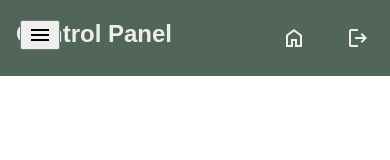
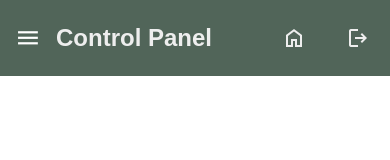
Before and after one commit to Mihuy1/GreenCart, a website: page html/admin.html in a window 390 px wide. Drawn offline with nearby package versions, Linux system fonts and the light colour scheme; no server answers; a web font is replaced by a local one.

Commit message:
Update sidebar layout and hamburger menu styling

```diff
--- a/css/admin.css
+++ b/css/admin.css
@@ -48,6 +48,10 @@ h6 {
   position: sticky;
   top: 0;
   z-index: 1000;
+}
+
+.navbar div {
+  align-items: center;
 }
 
 .navbar h2 {
@@ -341,8 +345,6 @@ form {
   margin-left: auto;
   margin-right: auto;
   margin-top: 20px;
-  /*min-width: 250px;
-  min-height: 250px;*/
   width: 250px;
   height: 250px;
 }
@@ -429,8 +431,16 @@ form {
   color: red;
 }
 
-.hamburger {
+.hamburger-logo {
   display: none;
+  margin-left: 1rem;
+  cursor: pointer;
+  transform: scale(1.1);
+  transition: transform 0.3s ease-in-out;
+}
+
+.hamburger-logo .hamburger:hover {
+  transform: scale(1.2);
 }
 
 @media screen and (max-width: 1130px) {
@@ -454,25 +464,20 @@ form {
     transform: translateX(0);
   }
 
-  .sidebar.active {
-    transform: translateX(0);
-  }
-
   .aside-options {
     width: 80%;
   }
 
-  .hamburger {
-    display: block;
-    position: fixed;
-    top: 20px;
-    left: 20px;
-    z-index: 1001;
-    cursor: pointer;
+  .navbar div {
+    display: flex;
   }
 
-  .foods {
-    margin: auto;
+  .hamburger-logo {
+    display: block;
+  }
+
+  .hamburger {
+    z-index: 1001;
   }
 }
 
@@ -481,10 +486,6 @@ form {
     width: 100%;
     padding: 0;
     margin: 0 auto;
-  }
-
-  .foods {
-    margin: auto;
   }
 }
 
@@ -499,18 +500,6 @@ form {
     width: 100%;
   }
 
-  .sidebar {
-    display: block;
-    position: fixed;
-    top: 0;
-    transform: translateX(-100%);
-    width: 50%;
-    height: 100%;
-    z-index: 1000;
-    background-color: white;
-    transition: transform 0.3s ease;
-  }
-
   .sidebar.active {
     transform: translateX(0);
   }
@@ -521,19 +510,6 @@ form {
 
   .aside-options {
     width: 80%;
-  }
-
-  .hamburger {
-    display: block;
-    position: fixed;
-    top: 20px;
-    left: 20px;
-    z-index: 1001;
-    cursor: pointer;
-  }
-
-  .foods {
-    margin: auto;
   }
 }
 
@@ -561,10 +537,6 @@ form {
   .sidebar {
     display: none;
   }
-
-  .foods {
-    margin: auto;
-  }
 }
 .button-option img {
   margin-right: 12px;
--- a/css/style.css
+++ b/css/style.css
@@ -1,3 +1,13 @@
+:root {
+  font-family: Inter, sans-serif;
+  font-feature-settings: 'liga' 1, 'calt' 1; /* fix for Chrome */
+}
+@supports (font-variation-settings: normal) {
+  :root {
+    font-family: InterVariable, sans-serif;
+  }
+}
+
 body {
   margin: 0;
   padding: 0;
@@ -39,6 +49,10 @@ h6 {
   position: sticky;
   top: 0;
   z-index: 1000;
+}
+
+.navbar div {
+  align-items: center;
 }
 
 .navbar h2 {
@@ -201,7 +215,7 @@ form {
   display: flex;
   flex-direction: column;
   margin-top: 55px;
-  flex: 0 0 18%;
+  flex: 0 0 300px;
   background-color: white;
   box-shadow: 0 10px 30px rgba(68, 74, 107, 0.3);
   border-radius: 20px;
@@ -326,10 +340,8 @@ form {
   margin-left: auto;
   margin-right: auto;
   margin-top: 20px;
-  min-width: 250px;
-  min-height: 250px;
-  max-height: 250px;
-  max-width: 250px;
+  width: 250px;
+  height: 250px;
 }
 
 .foods article h3,
@@ -400,6 +412,18 @@ form {
   border-radius: 50%;
 }
 
+.hamburger-logo {
+  display: none;
+  margin-left: 1rem;
+  cursor: pointer;
+  transform: scale(1.1);
+  transition: transform 0.3s ease-in-out;
+}
+
+.hamburger-logo .hamburger:hover {
+  transform: scale(1.2);
+}
+
 @media screen and (max-width: 1130px) {
   .container {
     width: 100%;
@@ -421,25 +445,20 @@ form {
     transform: translateX(0);
   }
 
-  .sidebar.active {
-    transform: translateX(0);
-  }
-
   .aside-options {
     width: 80%;
   }
 
-  .hamburger {
-    display: block;
-    position: fixed;
-    top: 20px;
-    left: 20px;
-    z-index: 1001;
-    cursor: pointer;
+  .navbar div {
+    display: flex;
   }
 
-  .foods {
-    margin: auto;
+  .hamburger-logo {
+    display: block;
+  }
+
+  .hamburger {
+    z-index: 1001;
   }
 }
 
@@ -448,10 +467,6 @@ form {
     width: 100%;
     padding: 0;
     margin: 0 auto;
-  }
-
-  .foods {
-    margin: auto;
   }
 }
 
@@ -466,18 +481,6 @@ form {
     width: 100%;
   }
 
-  .sidebar {
-    display: block;
-    position: fixed;
-    top: 0;
-    transform: translateX(-100%);
-    width: 50%;
-    height: 100%;
-    z-index: 1000;
-    background-color: white;
-    transition: transform 0.3s ease;
-  }
-
   .sidebar.active {
     transform: translateX(0);
   }
@@ -488,19 +491,6 @@ form {
 
   .aside-options {
     width: 80%;
-  }
-
-  .hamburger {
-    display: block;
-    position: fixed;
-    top: 20px;
-    left: 20px;
-    z-index: 1001;
-    cursor: pointer;
-  }
-
-  .foods {
-    margin: auto;
   }
 }
 
@@ -528,12 +518,7 @@ form {
   .sidebar {
     display: none;
   }
-
-  .foods {
-    margin: auto;
-  }
 }
-
 /* CART SECTION */
 
 .shopping-cart {
--- a/html/admin.html
+++ b/html/admin.html
@@ -16,10 +16,19 @@
   </head>
   <body>
     <div class="navbar">
-      <h2><a href="#">Control Panel</a></h2>
-      <button class="hamburger" id="nav-toggle">
-        <span class="material-symbols-outlined"> menu </span>
-      </button>
+      <div>
+        <div class="hamburger-logo">
+          <span
+            class="material-symbols-outlined hamburger"
+            id="nav-toggle"
+            style="color: #ffff"
+          >
+            menu
+          </span>
+        </div>
+        <h2><a href="#">Control Panel</a></h2>
+      </div>
+
       <nav>
         <ul>
           <li>
--- a/js/admin.js
+++ b/js/admin.js
@@ -258,6 +258,11 @@ let foods = [];
 
     allButton.addEventListener('click', (evt) => {
       evt.preventDefault();
+      const sidebar = document.querySelector('.sidebar');
+
+      if (sidebar.classList.contains('active')) {
+        sidebar.classList.remove('active');
+      }
 
       buttons.forEach((button) => {
         button.classList.remove('selected');
@@ -271,8 +276,13 @@ let foods = [];
     });
 
     buttons.forEach((button) => {
+      const sidebar = document.querySelector('.sidebar');
       button.addEventListener('click', (evt) => {
         evt.preventDefault();
+
+        if (sidebar.classList.contains('active')) {
+          sidebar.classList.remove('active');
+        }
 
         buttons.forEach((button) => {
           button.classList.remove('selected');
```
Also changed, not shown: html/main.html (+27 -56 lines), js/main.js (+16 -0 lines).
